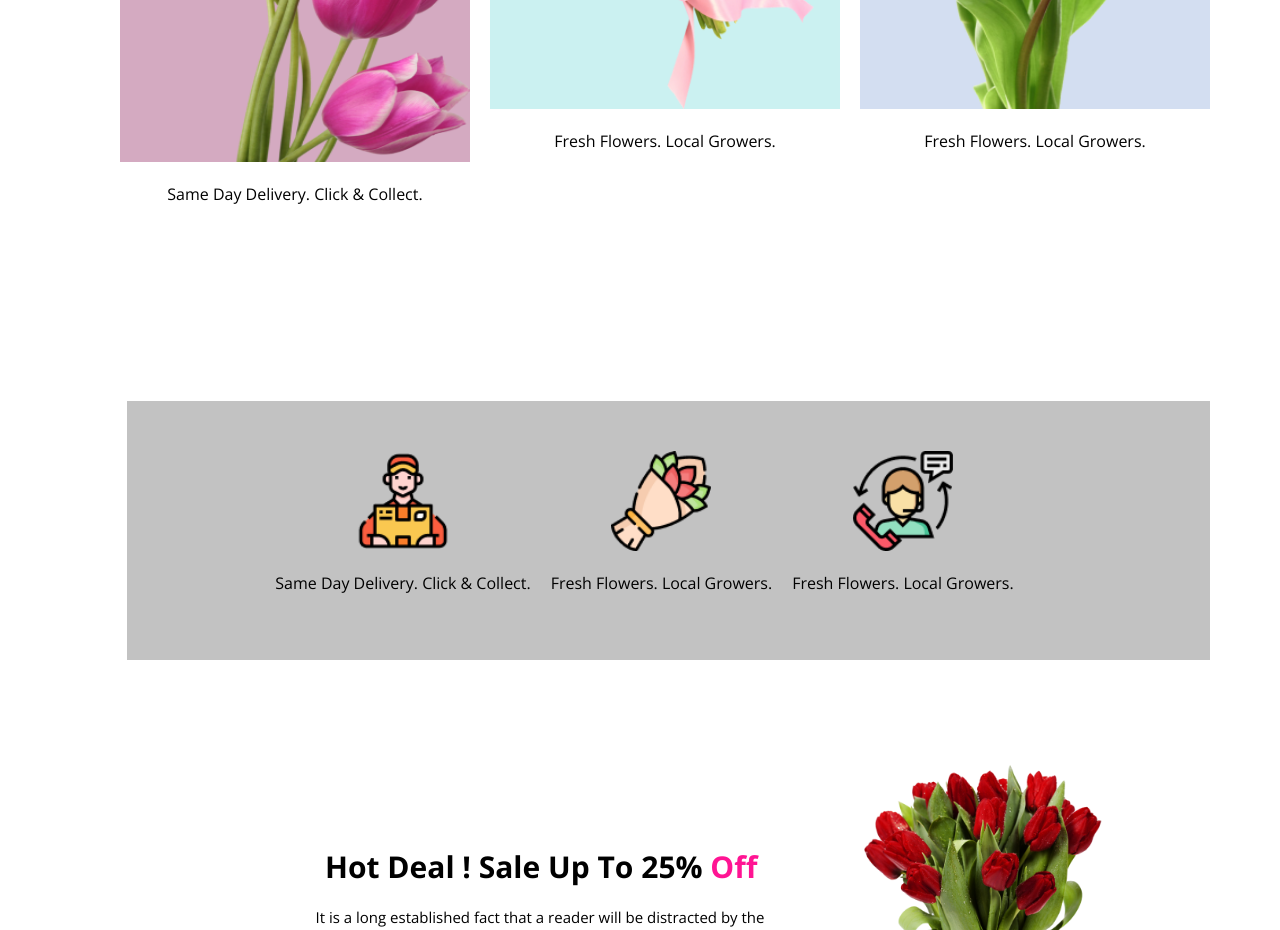
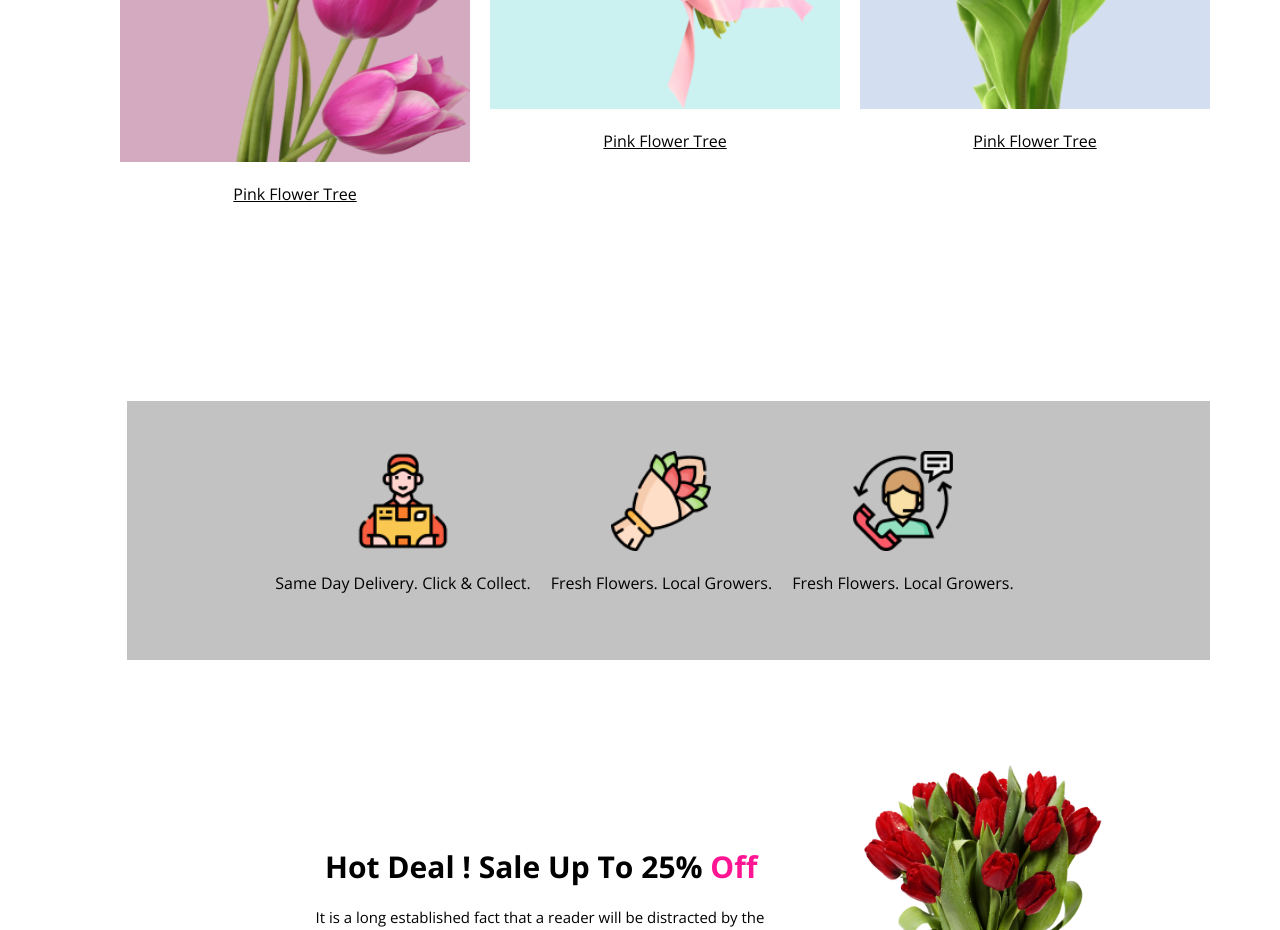
Before and after one commit to RefatRingky/portfolio-assignment, a plain HTML site: page index.html in a window 1280 px wide. Shown: the part 1300-2230 px from the top of the page. Drawn offline with nearby package versions, Linux system fonts and the light colour scheme.

Commit message:
feature section image underline done

```diff
--- a/index.html
+++ b/index.html
@@ -50,17 +50,17 @@
                 <div class="feature-image-section">
                     <div class="feature1">
                         <img src="images/pngwing 6.png" alt="">
-                       <p>Same Day Delivery. Click & Collect.</p>
+                       <p><u>Pink Flower Tree</u></p>
 
                     </div>
                     <div class="feature2">
                         <img src="images/pngwing 5.png" alt="">
-                        <p>Fresh Flowers. Local Growers.</p>
+                        <p><u>Pink Flower Tree</u></p>
 
                     </div>
                     <div class="feature3">
                         <img src="images/pngwing 7.png" alt="">
-                        <p>Fresh Flowers. Local Growers.</p>
+                        <p><u>Pink Flower Tree</u></p>
                     </div>
                 </div>
 
```
